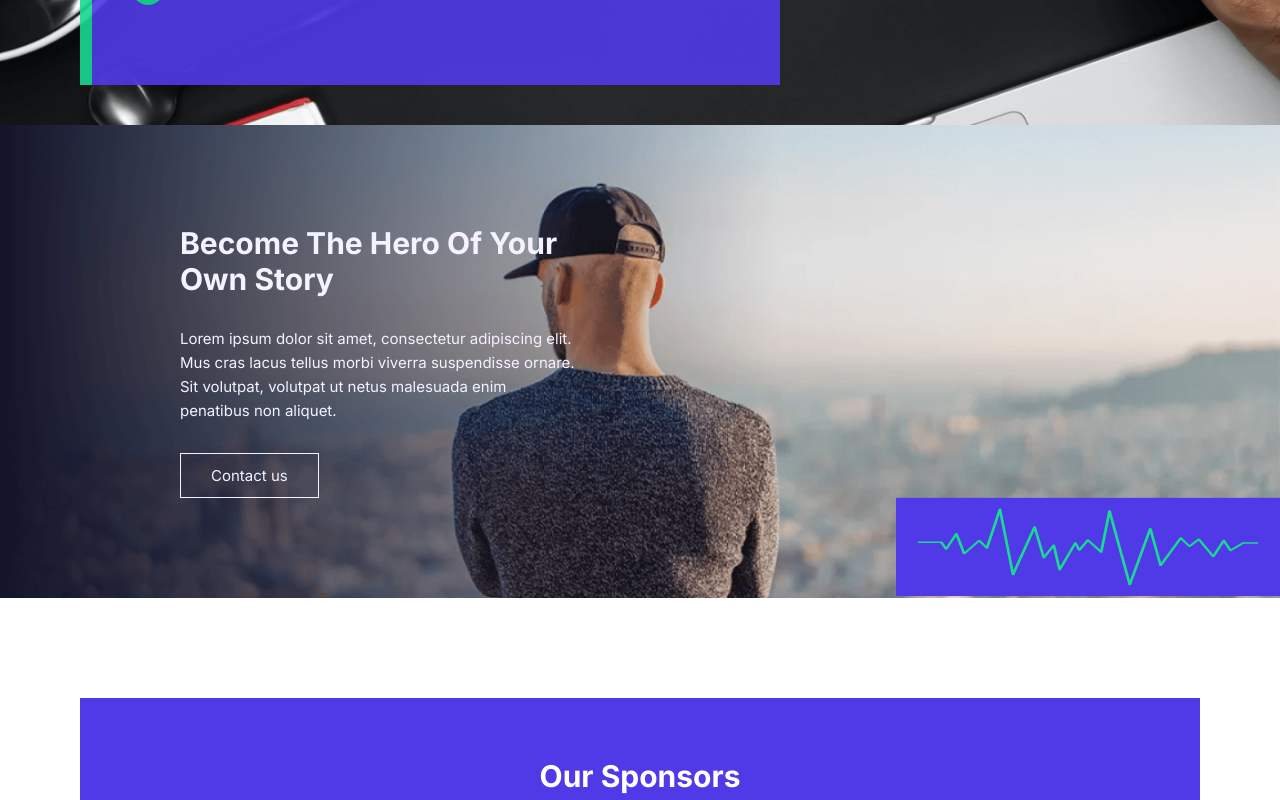
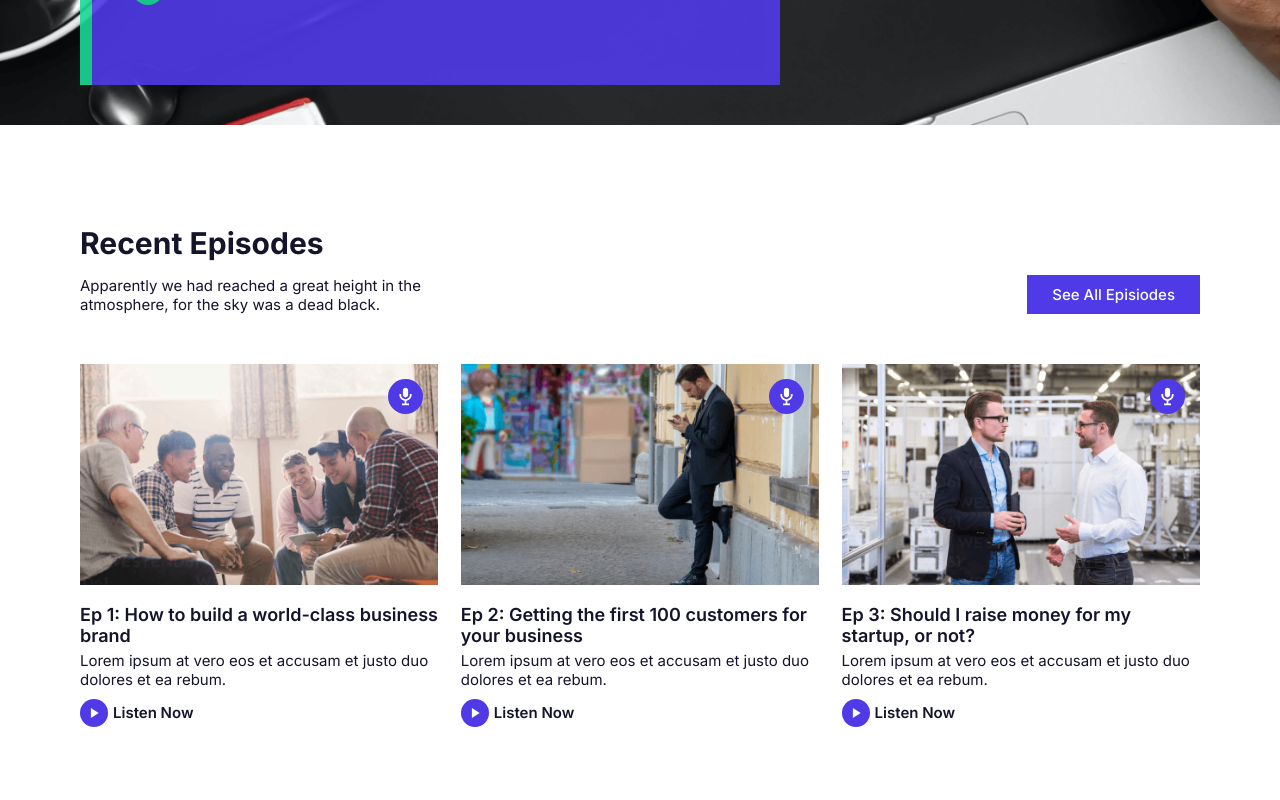
Before and after one commit to UmarkhonAkhmedov/podcast-react-app, a React (Create React App) app in the folder client-side/: page /podcasts in a window 1280 px wide. Shown: the part 440-1240 px from the top of the page. Built offline with nearby package versions, Linux system fonts and the light colour scheme.

Commit message:
Adding Recent component to Podcast Page

```diff
--- a/client-side/src/pages/Podcasts.tsx
+++ b/client-side/src/pages/Podcasts.tsx
@@ -1,4 +1,5 @@
 import React from 'react'
+import Recent from '../components/Main/Recent'
 import Story from '../components/Main/Story'
 import PodHero from '../components/Podcast/PodHero'
 
@@ -6,6 +7,9 @@ function Podcasts() {
   return (
     <div>
       <PodHero />
+      <div className='main__padding'>
+        <Recent />
+      </div>
       <Story heading='Become The Hero Of Your Own Story' text="Lorem ipsum dolor sit amet, consectetur adipiscing elit. Mus cras lacus tellus morbi viverra suspendisse ornare. Sit volutpat, volutpat ut netus malesuada enim penatibus non aliquet." linkText='Contact us' background='/Img/Podcasts/contact__background.png' />
     </div>
   )
```
